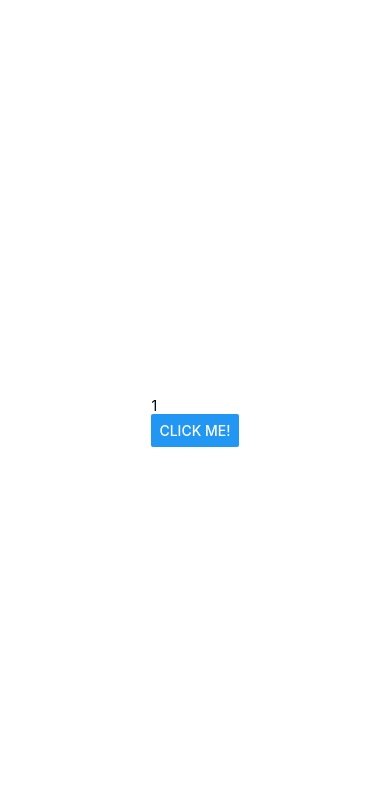
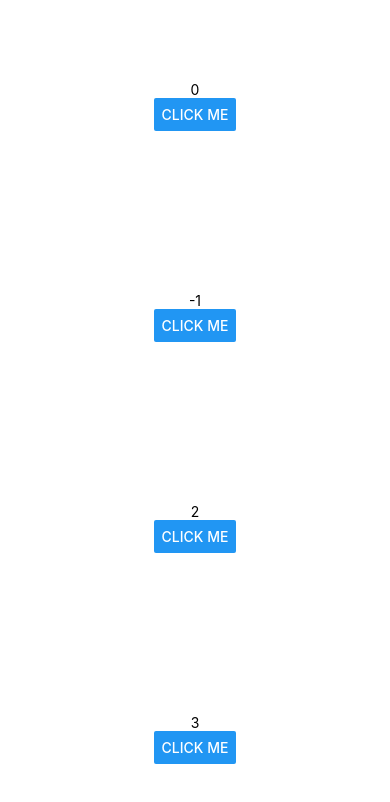
Before and after one commit to baewoojin514/ReactNative-and-SpringBoot, a React Native app: screen / in a window 390 px wide. Shown: the top 802 px of the page. Built offline with nearby package versions, Linux system fonts and the light colour scheme.

Commit message:
several buttons are created with start count

```diff
--- a/App.js
+++ b/App.js
@@ -3,6 +3,9 @@ import React from 'react';
 import { StyleSheet, Button, View, Text } from 'react-native';
 
 class CounterButton extends React.Component {
+  static defaultProps = {
+    counter: -1,
+  };
   constructor(props){
     super(props);
 
@@ -18,13 +21,12 @@ class CounterButton extends React.Component {
 
   render(){
     return (
-      <View>
+      <View style={styles.container}>
         <Text>{this.state.counter}</Text>
         <Button
-          title={"Click me!"}
+          title={"Click Me"}
           onPress={this.clickHandler}
         />
-        <StatusBar style="auto" />
       </View>
     );
 
@@ -37,14 +39,16 @@ export default class App extends React.Component {
   render(){
     return (
       <View style={styles.container}>
-        <CounterButton counter={1}/>
+        <CounterButton counter={0}/>
+        <CounterButton/>
+        <CounterButton counter={2}/>
+        <CounterButton counter={3}/>
       </View>
     );
 
   }
 
 }
-
 const styles = StyleSheet.create({
   container: {
     flex: 1,
```
